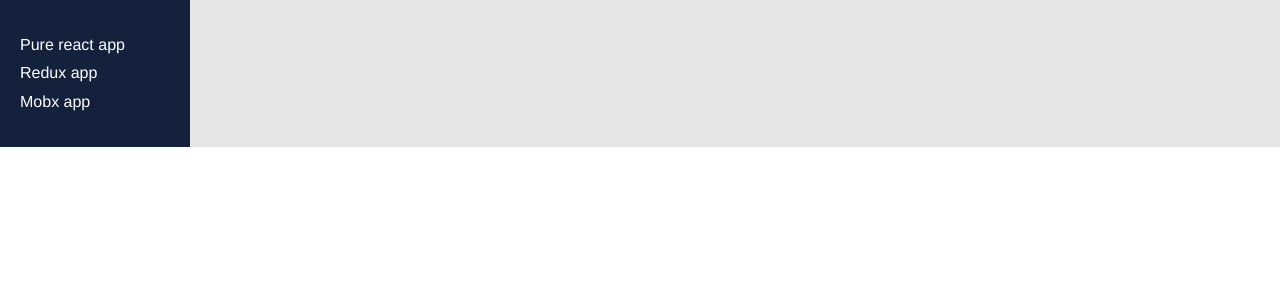
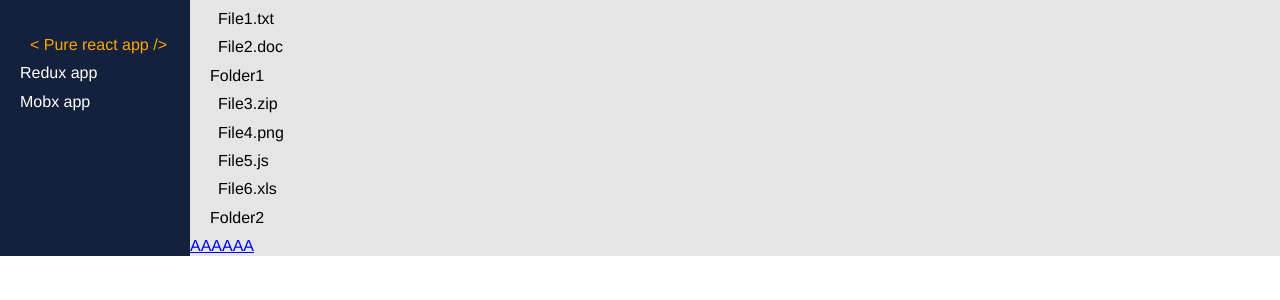
Before and after one commit to vovkvlad/ui-directory, a React app: page /react in a window 1280 px wide. Shown: the top 300 px of the page. Built offline with nearby package versions, Linux system fonts and the light colour scheme.

Commit message:
Added basic draft of recursive routing. Need to update webpack

```diff
--- a/src/AppLayout/AppLayout.js
+++ b/src/AppLayout/AppLayout.js
@@ -1,7 +1,8 @@
 import React, { Component } from 'react';
 import {
   Route,
-  NavLink
+  NavLink,
+  Redirect,
 } from 'react-router-dom'
 
 import SideNav from './SideNav';
@@ -18,8 +19,7 @@
       <div className={styles.container}>
         <SideNav>
           <NavLink
-            exact={true}
-            to="/"
+            to="/react"
             activeClassName={styles.activeSideNavLink}
             className={styles.sideNavLink}>
             Pure react app
@@ -38,7 +38,8 @@
           </NavLink>
         </SideNav>
         <MainContainer>
-          <Route exact path="/" component={reactApp}/>
+          <Redirect from="/" to="/react" />
+          <Route path="/react" component={reactApp}/>
           <Route path="/redux" component={reduxApp}/>
           <Route path="/mobx" component={mobxApp}/>
         </MainContainer>
--- a/src/apps/react/index.js
+++ b/src/apps/react/index.js
@@ -1,9 +1,29 @@
 import React from 'react';
+import { Route, Link } from 'react-router-dom';
+import { difference } from 'lodash';
 
 import AppController from './AppController';
 
-const reactApp = () => {
-  return <AppController />;
+const getDirectoryPath = ({ basePath, actualPath }) => {
+  const basePathArray = basePath.split('/');
+  const actualPathArray = actualPath.split('/');
+
+  return difference(actualPathArray, basePathArray).join('/');
+};
+
+const reactApp = (routerProps) => {
+  const { location: { pathname }, match: { url } } = routerProps;
+  const appRoot = getDirectoryPath({ basePath: url, actualPath: pathname });
+  console.log(appRoot);
+
+  return <Route render={props => {
+    return (
+      <div>
+        <AppController/>
+        <Link to={`${props.match.url}/folder1`}>AAAAAA</Link>
+      </div>
+    );
+  }}/>;
 };
 
 export default reactApp;
--- a/src/components/DirectoryContainer/DirectoryContainer.js
+++ b/src/components/DirectoryContainer/DirectoryContainer.js
@@ -26,7 +26,7 @@
   };
 
   renderFile(fileObject, isSelected) {
-    // we are not proccess files like file.txt.js for now
+    // we are not process files like file.txt.js for now
     const { name, extension, ...meta } = fileObject;
     return (
       <File
@@ -43,6 +43,7 @@
     const { name, children } = folderObject;
     const { onItemSelect, selectedItem, root,  onFolderDoubleClick } = this.props;
 
+    // TODO Possibly think of transferrring common props to context in order not to pass them via props recursively
     return (
       <DirectoryItem
         name={name}
```
